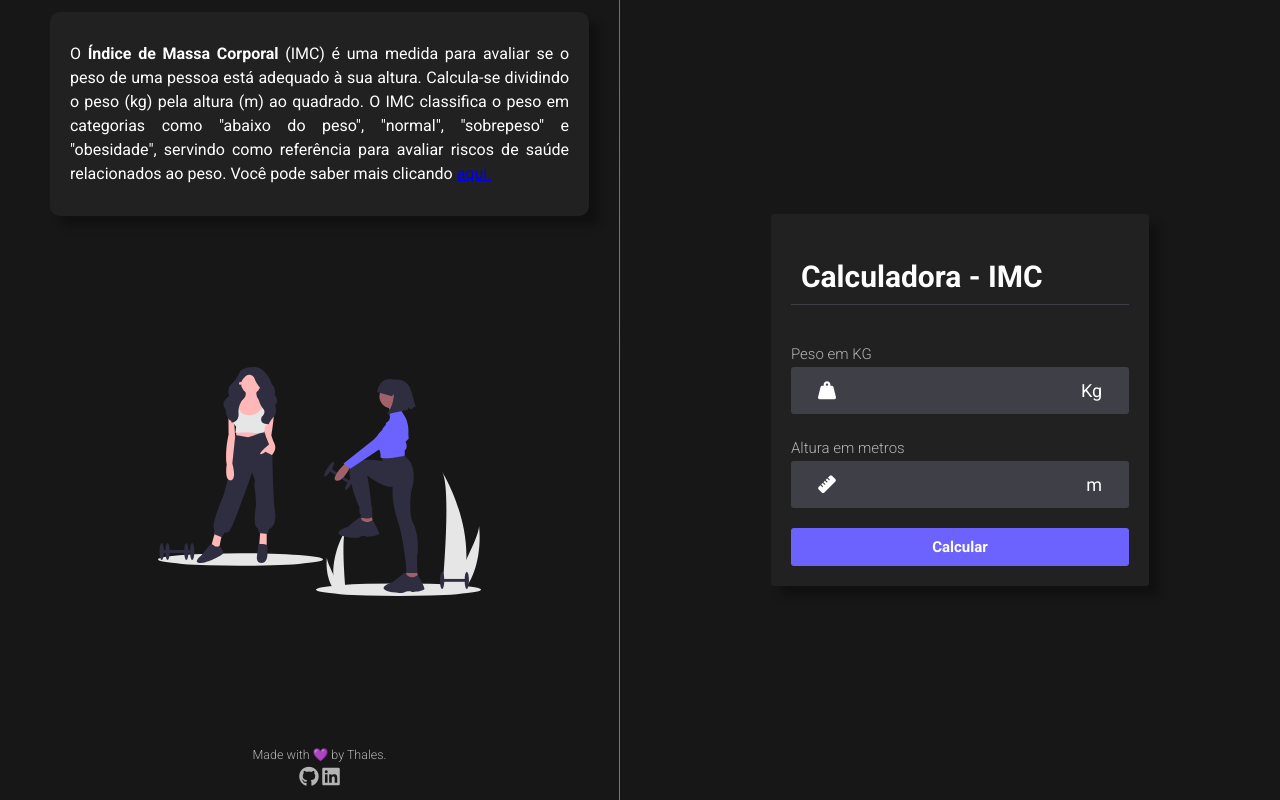
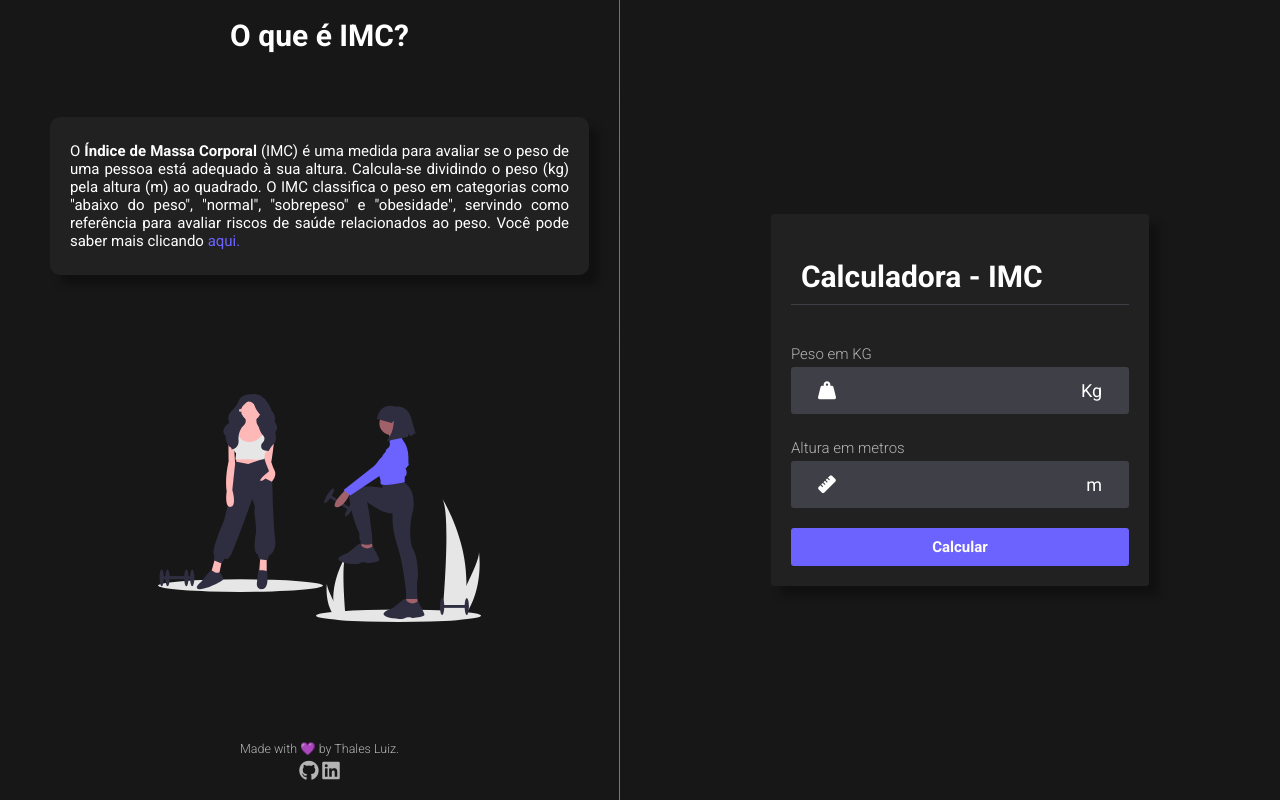
Before and after one commit to thalesluiz45/CalculadoraIMC, a plain HTML site: page index.html in a window 1280 px wide. Drawn offline with Linux system fonts and the light colour scheme.

Commit message:
Info column update

```diff
--- a/assets/css/info.css
+++ b/assets/css/info.css
@@ -18,17 +18,21 @@
 
   & .info-text{
 
-    line-height: 1.5;
+    line-height: 1.2;
     font-weight: 400;
     font-style: normal;
-    font-size: 1.6rem;
+    font-size: 1.5rem;
     text-align: justify;
-
-    padding: 3rem 2rem;
+    padding: 2.5rem 2rem;
     border-radius: 1rem;
 
     background-color: #212121;
     box-shadow: 10px 10px 8px rgba(0, 0, 0, 0.3);
+
+    & a{
+      color: #6c63ff;
+      text-decoration: none;
+    }
   }
 
   & footer{
@@ -59,7 +63,7 @@
 }
 
 .info-content{
-  margin: 2% 5%;
+  margin: 3% 5%;
 
   align-items: center;
   display: flex;
--- a/index.html
+++ b/index.html
@@ -27,19 +27,20 @@
   <body class="main-bg">
     <aside class="info-main">
       <div class="info-content">
+        <h1>O que é IMC?</h1>
         <p class="info-text">
           O <strong>Índice de Massa Corporal</strong> (IMC) é uma medida para
           avaliar se o peso de uma pessoa está adequado à sua altura. Calcula-se
           dividindo o peso (kg) pela altura (m) ao quadrado. O IMC classifica o
           peso em categorias como "abaixo do peso", "normal", "sobrepeso" e
           "obesidade", servindo como referência para avaliar riscos de saúde
-          relacionados ao peso. Você pode saber mais clicando <a href="https://mundoeducacao.uol.com.br/saude-bem-estar/imc.htm">aqui.</a>
+          relacionados ao peso. Você pode saber mais clicando <a href="https://mundoeducacao.uol.com.br/saude-bem-estar/imc.htm" target="_blank">aqui.</a>
         </p>
 
         <img src="assets/personal_training.svg" alt="Pessoas se exercitando" />
 
         <footer>
-          <sub>Made with 💜 by Thales.</sub>
+          <sub>Made with 💜 by Thales Luiz.</sub>
           <div id="icons">
             <a href="https://github.com/thalesluiz45" target="_blank"><i class="fa-brands fa-github"></i></a>
 
```
